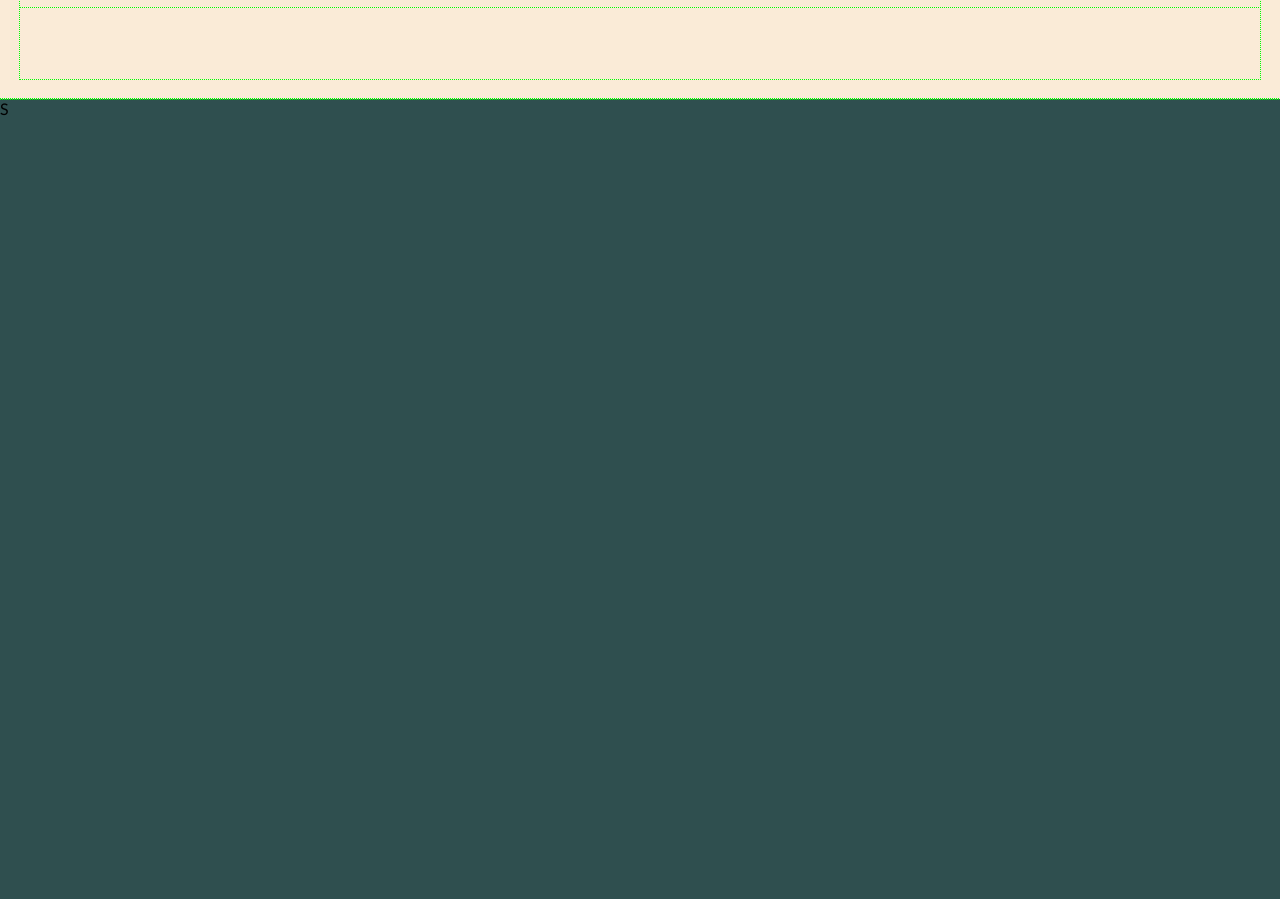
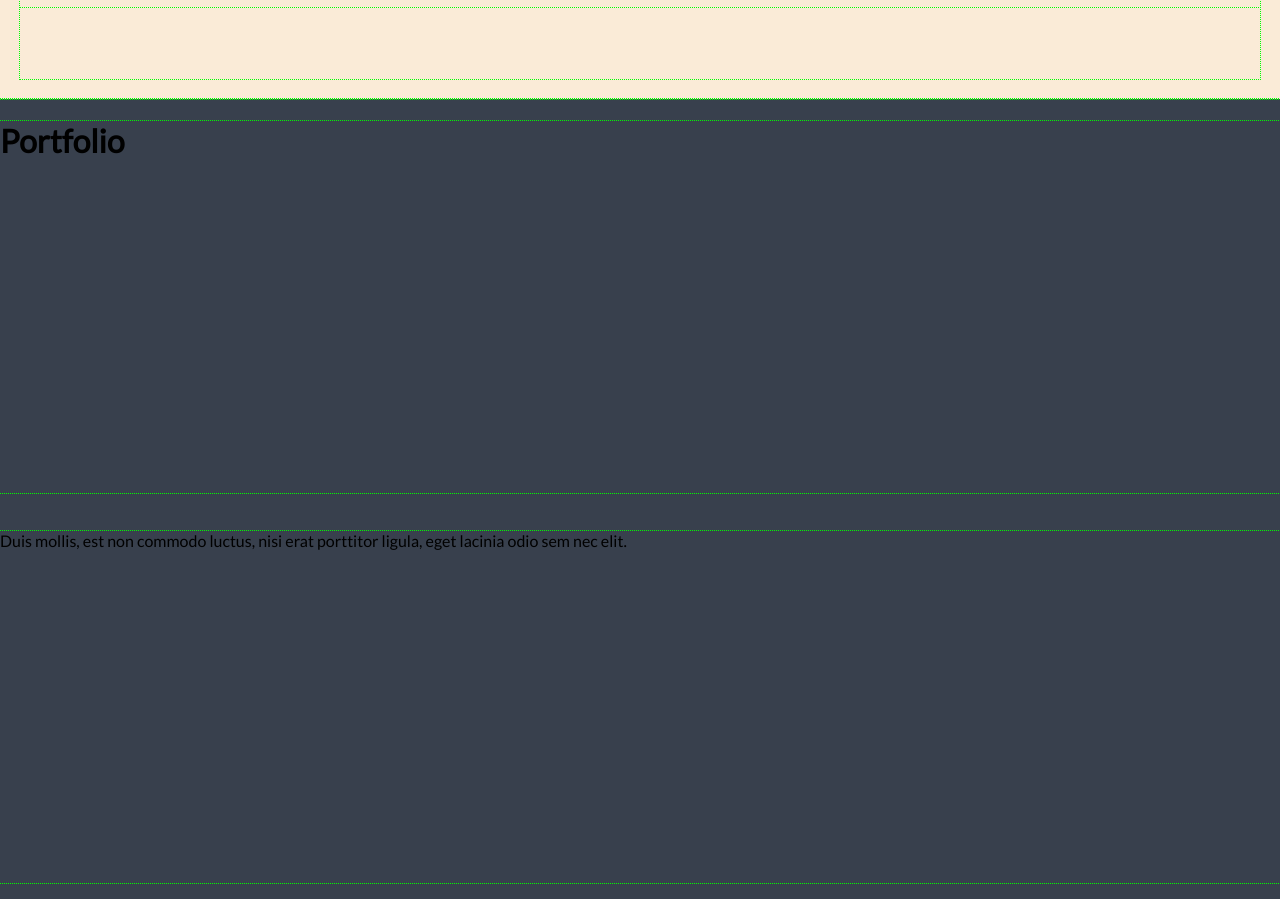
Before and after one commit to RaR003/Singolo, a plain HTML site: page index.html in a window 1280 px wide. Shown: the part 1037-1936 px from the top of the page. Drawn offline with Linux system fonts and the light colour scheme.

Commit message:
portfolio started
began the portfolio section

```diff
--- a/index.html
+++ b/index.html
@@ -91,7 +91,8 @@
     </div>
 
     <div id="portfolio">
-    S
+      <h1>Portfolio</h1>
+        <p>Duis mollis, est non commodo luctus, nisi erat porttitor ligula, eget lacinia odio sem nec elit.</p>
     </div>
 </body>
 
--- a/styles.css
+++ b/styles.css
@@ -111,7 +111,7 @@ body {
 
 .paragraph5 {
     grid-column: 2;
-    margin:10px;
+    margin:10px;S
 }
 
 .paragraph6 {
@@ -120,7 +120,7 @@ body {
 }
 
 #portfolio{
-    display: grid; 1fr 1fr 1fr 1fr;
-    background-color: darkslategray;
+    display: grid;
+    background-color: #38404d;
     height: 800px;
 }
```
